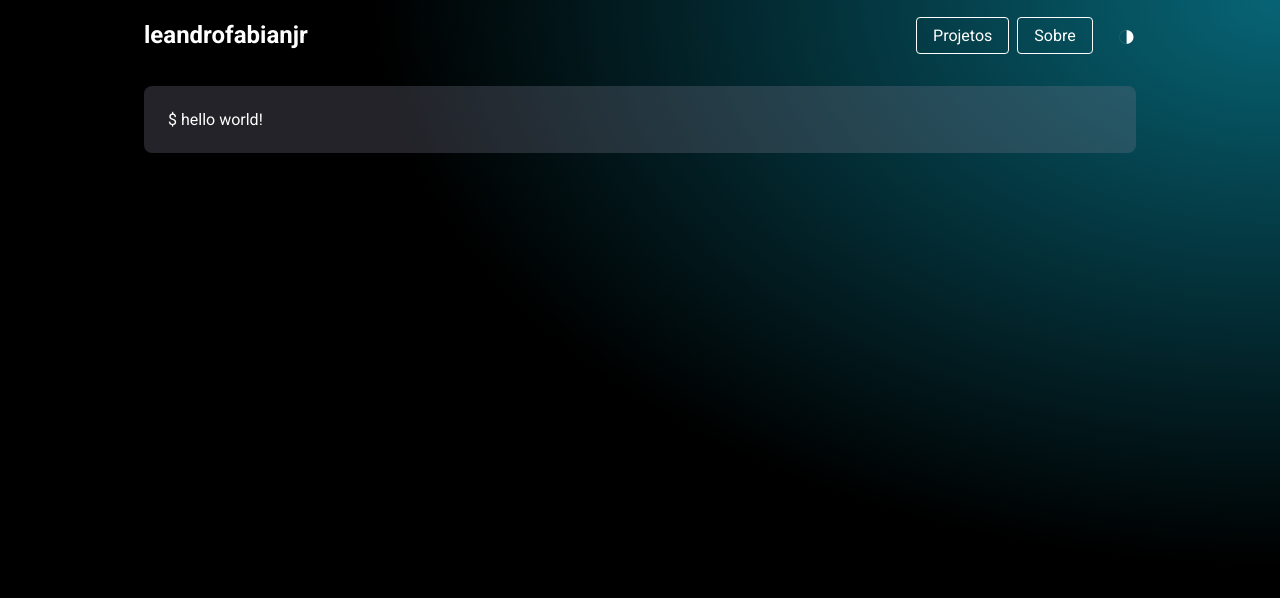
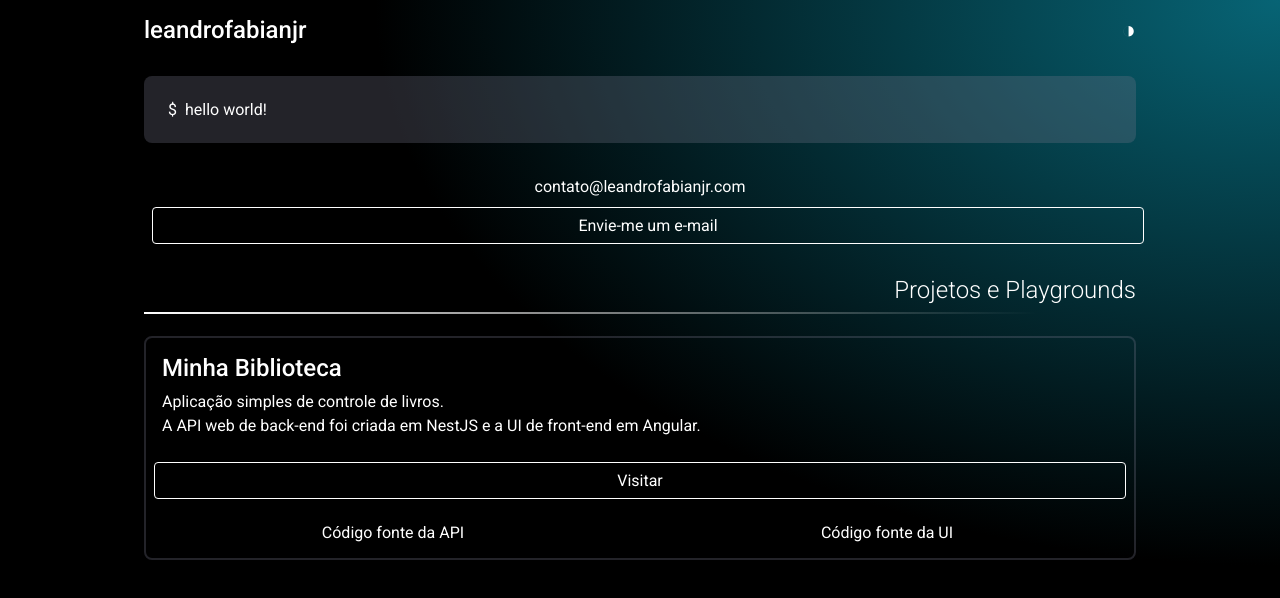
Before and after one commit to leandrofabianjr/leandrofabianjr.github.io, a plain HTML site: page index.html in a window 1280 px wide. Drawn offline with Linux system fonts and the light colour scheme.

Commit message:
Separado arquivos e continuado página inicial

```diff
--- a/general.css
+++ /dev/null
@@ -1,218 +0,0 @@
-@import url('https://fonts.googleapis.com/css2?family=Roboto:ital,wght@0,100;0,300;0,400;0,500;0,700;0,900;1,100;1,300;1,400;1,500;1,700;1,900&display=swap');
-
-:root {
-  --dark: rgb(55, 52, 69);
-  --dark-alpha: rgba(118, 115, 136, 0.3);
-  --light: white;
-  --space-1: 4px;
-  --space-2: 8px;
-  --space-3: 16px;
-  --space-4: 24px;
-  --fs-1: 1em;
-  --fs-2: 2em;
-  --fs-3: 3em;
-  --fs-4: 4em;
-  --fs-5: 5em;
-}
-
-html,
-html a {
-  -webkit-font-smoothing: antialiased;
-}
-
-html {
-  width: 100%;
-  height: 100%;
-}
-
-body {
-  width: 100%;
-  height: 100%;
-}
-
-.main-bg {
-  background-image: radial-gradient(
-    at 100% 0%,
-    white 0%,
-    white 50%,
-    rgba(7, 100, 117, 0.61) 100%
-  );
-  color: var(--dark);
-}
-
-.text-light {
-  color: var(--light) !important;
-}
-
-.text-dark {
-  color: var(--dark) !important;
-}
-
-a {
-  color: var(--dark);
-}
-
-.theme-dark .main-bg {
-  background-image: radial-gradient(
-    at 100% 0%,
-    rgb(7, 100, 117) 0%,
-    rgb(0, 0, 0) 50%,
-    rgb(0, 0, 0) 100%
-  );
-  color: var(--light);
-}
-
-.theme-dark .text {
-  color: var(--light);
-}
-
-.theme-dark a {
-  color: var(--light);
-}
-
-* {
-  margin: 0;
-  padding: 0;
-  box-sizing: border-box;
-  font-family: 'Roboto', sans-serif;
-}
-
-*:link {
-  text-decoration: none;
-}
-*:visited {
-  text-decoration: none;
-}
-*:hover {
-  text-decoration: none;
-}
-*:active {
-  text-decoration: none;
-}
-
-.container {
-  margin-right: auto;
-  margin-left: auto;
-  max-width: 1024px;
-  padding: var(--space-3);
-}
-
-.container {
-  padding-right: var(--space-3);
-  padding-left: var(--space-3);
-  margin-right: auto;
-  margin-left: auto;
-}
-
-@media (min-width: 768px) {
-  .container {
-    width: 750px;
-  }
-}
-
-@media (min-width: 992px) {
-  .container {
-    width: 970px;
-  }
-}
-
-@media (min-width: 1200px) {
-  .container {
-    width: 1170px;
-  }
-}
-
-.navbar {
-  display: flex;
-  align-items: center;
-  color: var(--dark);
-}
-
-.navbar .navbar-prepend {
-  flex-grow: 1;
-  font-size: var(--space-4);
-  font-weight: bolder;
-}
-
-.navbar .navbar-menu {
-  display: flex;
-  justify-content: space-around;
-}
-
-.navbar .navbar-menu-item {
-  margin-left: var(--space-2);
-}
-
-.btn-outline {
-  border: 1px solid var(--dark);
-  background-color: transparent;
-  color: var(--dark);
-  padding: var(--space-2) var(--space-3);
-  font-size: var(--space-3);
-  cursor: pointer;
-  border-radius: var(--space-1);
-}
-
-.theme-dark .btn-outline {
-  border-color: var(--light);
-  color: var(--light);
-}
-
-.btn-icon {
-  border: 0;
-  background-color: transparent;
-  color: var(--dark);
-  padding: var(--space-2) var(--space-3);
-  font-size: var(--fs-2);
-  cursor: pointer;
-}
-
-.theme-dark .btn-icon {
-  color: var(--light);
-}
-
-.rounded {
-  border-radius: 50%;
-}
-
-.ml-2 {
-  margin-left: var(--space-2) !important;
-}
-
-.ml-4 {
-  margin-left: var(--space-4) !important;
-}
-
-.p-0 {
-  padding: 0;
-}
-
-.p-4 {
-  padding: var(--space-4) !important;
-}
-
-.fs-1 {
-  font-size: var(--fs-1) !important;
-}
-.fs-2 {
-  font-size: var(--fs-2) !important;
-}
-.fs-3 {
-  font-size: var(--fs-3) !important;
-}
-.fs-4 {
-  font-size: var(--fs-4) !important;
-}
-.fs-5 {
-  font-size: var(--fs-5) !important;
-}
-
-.card-alpha {
-  background-color: var(--dark-alpha);
-  border-radius: var(--space-2);
-  padding: var(--space-3);
-}
-
-.text-light {
-  color: val;
-}
--- a/hello-world-typer.js
+++ /dev/null
@@ -1,42 +0,0 @@
-const $typing = document.getElementById('helloWorldTyper');
-
-function typing(text, i = 1) {
-  if (i > text.length) {
-    $typing.textContent = text;
-    blinking(text);
-    return;
-  }
-  $typing.textContent = text.slice(0, i++) + '_';
-  setTimeout(function () {
-    typing(text, i);
-  }, 200);
-}
-
-function blinking(text, time = 8) {
-  if (!time) {
-    $typing.textContent.length ? erasing(text) : typing(text);
-    return;
-  }
-  if ($typing.textContent[$typing.textContent.length - 1] == '_') {
-    $typing.textContent = $typing.textContent.slice(0, -1);
-  } else {
-    $typing.textContent += '_';
-  }
-  setTimeout(function () {
-    blinking(text, --time);
-  }, 500);
-}
-
-function erasing(text, i = $typing.textContent.length) {
-  if (i < 0) {
-    $typing.textContent = '';
-    blinking(text);
-    return;
-  }
-  $typing.textContent = text.slice(0, i) + '_';
-  setTimeout(function () {
-    erasing(text, --i);
-  }, 50);
-}
-
-typing('hello world!');
--- a/index.css
+++ b/index.css
@@ -1,3 +1,6 @@
+@import url('./reset.css');
+@import url('./spacing.css');
+@import url('./theme.css');
+
 .card-hello-world {
-
 }
--- a/index.html
+++ b/index.html
@@ -5,38 +5,59 @@
   <meta charset="UTF-8">
   <meta http-equiv="X-UA-Compatible" content="IE=edge">
   <meta name="viewport" content="width=device-width, initial-scale=1.0">
-  <link rel="stylesheet" href="./general.css">
   <link rel="stylesheet" href="./index.css">
   <title>Leandro Fabian Jr.</title>
 </head>
 
-<body class="main-bg">
+<body>
   <header>
     <div class="container">
-      <div class="navbar">
-        <div class="navbar-prepend">
-          <a href="/" title="Home">leandrofabianjr</a>
-        </div>
-        <nav class="navbar-menu">
-          <a class="navbar-menu-item btn-outline" href="#" title="Meus projetos">
-            Projetos
-          </a>
-          <a class="navbar-menu-item btn-outline" href="#" title="Sobre mim">
-            Sobre
-          </a>
-        </nav>
-        <button class="btn-icon rounded ml-4 p-0" type="button" onclick="document.querySelector('html').classList.toggle('theme-dark')">◑</button>
-      </div>
+      <nav class="d-flex justify-content-between align-items-center">
+        <a href="/" title="Home">
+          <h1>leandrofabianjr</h1>
+        </a>
+        <button class="btn-icon rounded p-0" type="button" id="changeThemeButton">◑</button>
+      </nav>
     </div>
   </header>
   <main aria-role="main" class="container">
-    <div class="card-alpha card-hello-world p-4">
-      $ <span class="ml-" id="helloWorldTyper"></span>
+    <div class="card card-alpha card-hello-world p-4 text-mono">
+      <div>
+        $<span class="ml-2" id="helloWorldTyper"></span>
+      </div>
     </div>
 
+    <section class="section">
+      <p class="mt-4 text-center">
+        contato@leandrofabianjr.com
+      </p>
+
+      <a class="btn-outline w-100" href="mailto:contato@leandrofabianjr.com">
+        Envie-me um e-mail
+      </a>
+
+    </section>
+
+    <section class="section">
+      <h2 class="section-title">Projetos e Playgrounds</h2>
+
+      <div class="card mt-4">
+        <div class="card-body">
+          <h3 class="card-title">Minha Biblioteca</h3>
+          <p>Aplicação simples de controle de livros.</p>
+          <p>A API web de back-end foi criada em NestJS e a UI de front-end em Angular.</p>
+        </div>
+        <a class="btn-outline" href="https://minha-biblioteca.herokuapp.com/">Visitar</a>
+        <div class="card-footer">
+          <a class="btn-link w-100" href="https://github.com/leandrofabianjr/biblioteca-api">Código fonte da API</a>
+          <a class="btn-link w-100" href="https://github.com/leandrofabianjr/biblioteca-front">Código fonte da UI</a>
+        </div>
+      </div>
+    </section>
   </main>
 
-  <script src="./hello-world-typer.js"></script>
+  <script src="./text-typer-animation.js"></script>
+  <script src="./index.js"></script>
 </body>
 
 </html>
--- /dev/null
+++ b/reset.css
@@ -0,0 +1,27 @@
+* {
+  margin: 0;
+  padding: 0;
+}
+
+*:link {
+  text-decoration: none;
+}
+*:visited {
+  text-decoration: none;
+}
+*:hover {
+  text-decoration: none;
+}
+*:active {
+  text-decoration: none;
+}
+
+html,
+html a {
+  -webkit-font-smoothing: antialiased;
+}
+
+html, body {
+  min-width: 100vw;
+  min-height: 100vh;
+}
--- /dev/null
+++ b/spacing.css
@@ -0,0 +1,126 @@
+:root {
+  --space-1: 4px;
+  --space-2: 8px;
+  --space-3: 16px;
+  --space-4: 24px;
+  --space-5: 32px;
+  --fs-1: 1em;
+  --fs-2: 1.5em;
+  --fs-3: 2em;
+  --fs-4: 2.5em;
+  --fs-5: 3em;
+}
+
+.container {
+  margin-right: auto;
+  margin-left: auto;
+  max-width: 1024px;
+  padding: var(--space-3);
+}
+
+.container {
+  padding-right: var(--space-3);
+  padding-left: var(--space-3);
+  margin-right: auto;
+  margin-left: auto;
+}
+
+@media (min-width: 768px) {
+  .container {
+    width: 750px;
+  }
+}
+
+@media (min-width: 992px) {
+  .container {
+    width: 970px;
+  }
+}
+
+@media (min-width: 1200px) {
+  .container {
+    width: 1170px;
+  }
+}
+
+.navbar {
+  display: flex;
+  align-items: center;
+  color: var(--dark);
+}
+
+.navbar .navbar-prepend {
+  flex-grow: 1;
+  font-size: var(--space-4);
+  font-weight: bolder;
+}
+
+.navbar .navbar-menu {
+  display: flex;
+  justify-content: space-around;
+}
+
+.navbar .navbar-menu-item {
+  margin-left: var(--space-2);
+}
+
+.w-100 {
+  width: 100%;
+}
+
+.ml-2 {
+  margin-left: var(--space-2) !important;
+}
+
+.ml-4 {
+  margin-left: var(--space-4) !important;
+}
+
+
+.mt-4 {
+  margin-top: var(--space-4) !important;
+}
+
+.p-0 {
+  padding: 0 !important;
+}
+
+.p-4 {
+  padding: var(--space-4) !important;
+}
+
+.fs-1 {
+  font-size: var(--fs-1) !important;
+}
+.fs-2 {
+  font-size: var(--fs-2) !important;
+}
+.fs-3 {
+  font-size: var(--fs-3) !important;
+}
+.fs-4 {
+  font-size: var(--fs-4) !important;
+}
+.fs-5 {
+  font-size: var(--fs-5) !important;
+}
+
+.rounded {
+  border-radius: 50%;
+}
+
+.d-flex {
+  display: flex;;
+}
+
+.justify-content-between {
+  justify-content: space-between;
+}
+
+.align-items-center  {
+  align-items: center;
+}
+
+.text-center {
+  text-align: center;
+}
--- /dev/null
+++ b/text-typer-animation.js
@@ -0,0 +1,47 @@
+class TextTyperAnimation {
+  timeToType = 200;
+  timeToBlink = 500;
+  timeToErase = 50;
+
+  constructor($container, textToType) {
+    this.$c = $container;
+    this.ttt = textToType;
+  }
+
+  start() {
+    this._typing();
+  }
+
+  _typing(i = 1) {
+    if (i > this.ttt.length) {
+      this.$c.textContent = this.ttt;
+      this._blinking();
+      return;
+    }
+    this.$c.textContent = this.ttt.slice(0, i++) + '_';
+    setTimeout(() => this._typing(i), this.timeToType);
+  }
+
+  _blinking(time = 8) {
+    if (!time) {
+      this.$c.textContent.length ? this._erasing() : this._typing();
+      return;
+    }
+    if (this.$c.textContent[this.$c.textContent.length - 1] == '_') {
+      this.$c.textContent = this.$c.textContent.slice(0, -1);
+    } else {
+      this.$c.textContent += '_';
+    }
+    setTimeout(() => this._blinking(--time), this.timeToBlink);
+  }
+
+  _erasing(i = this.$c.textContent.length) {
+    if (i < 0) {
+      this.$c.textContent = '';
+      this._blinking();
+      return;
+    }
+    this.$c.textContent = this.ttt.slice(0, i) + '_';
+    setTimeout(() => this._erasing(--i), this.timeToErase);
+  }
+}
--- /dev/null
+++ b/theme.css
@@ -0,0 +1,159 @@
+@import url('https://fonts.googleapis.com/css2?family=Roboto:ital,wght@0,100;0,300;0,400;0,500;0,700;0,900;1,100;1,300;1,400;1,500;1,700;1,900&display=swap');
+
+:root {
+  --dark: rgb(55, 52, 69);
+  --dark-alpha: rgba(118, 115, 136, 0.3);
+  --light: white;
+}
+
+* {
+  box-sizing: border-box;
+  font-family: 'Roboto', sans-serif;
+}
+
+body {
+  background-image: radial-gradient(
+    at 100% 0%,
+    white 0%,
+    white 50%,
+    rgba(7, 100, 117, 0.61) 100%
+  );
+  color: var(--dark);
+}
+
+.theme-dark body {
+  background-image: radial-gradient(
+    at 100% 0%,
+    rgb(7, 100, 117) 0%,
+    rgb(0, 0, 0) 50%,
+    rgb(0, 0, 0) 100%
+  );
+  color: var(--light);
+}
+
+.text-light {
+  color: var(--light) !important;
+}
+
+.text-dark {
+  color: var(--dark) !important;
+}
+
+.theme-dark .text {
+  color: var(--light);
+}
+
+a {
+  color: var(--dark);
+}
+
+.theme-dark a {
+  color: var(--light);
+}
+
+.text-mono {
+  font-family: 'Courier New', Courier, monospace;
+}
+
+.btn-outline {
+  display: block;
+  border: 1px solid var(--dark);
+  background-color: transparent;
+  color: var(--dark);
+  padding: var(--space-2) var(--space-3);
+  font-size: var(--space-3);
+  text-align: center;
+  cursor: pointer;
+  border-radius: var(--space-1);
+  margin: var(--space-2);
+}
+
+.btn-link {
+  display: block;
+  background-color: transparent;
+  color: var(--dark);
+  padding: var(--space-2) var(--space-3);
+  font-size: var(--space-3);
+  text-align: center;
+  cursor: pointer;
+  border-radius: var(--space-1);
+  margin: var(--space-2);
+}
+
+.theme-dark .btn-outline {
+  border-color: var(--light);
+  color: var(--light);
+}
+
+.btn-icon {
+  border: 0;
+  background-color: transparent;
+  color: var(--dark);
+  padding: var(--space-2) var(--space-3);
+  font-size: var(--fs-2);
+  cursor: pointer;
+}
+
+.theme-dark .btn-icon {
+  color: var(--light);
+}
+
+.card {
+  border: 2px solid var(--dark-alpha);
+  border-radius: var(--space-2);
+  display: flex;
+  flex-direction: column;
+}
+
+.card-alpha {
+  border: 0;
+  background-color: var(--dark-alpha);
+}
+
+.card-title {
+  font-size: var(--fs-2);
+  font-weight: 500;
+  margin-bottom: var(--space-2);
+}
+
+.card-body {
+  padding: var(--space-3);
+}
+
+.card-footer {
+  display: flex;
+  justify-content: stretch;
+}
+
+.section {
+  margin-top: var(--space-5);
+}
+
+.section-title {
+  display: flex;
+  justify-content: end;
+  color: var(--light);
+  padding-bottom: var(--space-2);
+  position: relative;
+  font-size: var(--fs-2);
+  font-weight: 300;
+}
+
+.section-title::after {
+  content: '';
+  position: absolute;
+  top: 100%;
+  left: 0;
+  width: 100%;
+  height: 2px;
+  background: linear-gradient(to left, transparent 10%, white);
+}
+
+p {
+  line-height: 1.5;
+}
+
+h1 {
+  font-size: var(--fs-2);
+  font-weight: 500;
+}
```
Also changed, not shown: index.js (+10 -0 lines).
